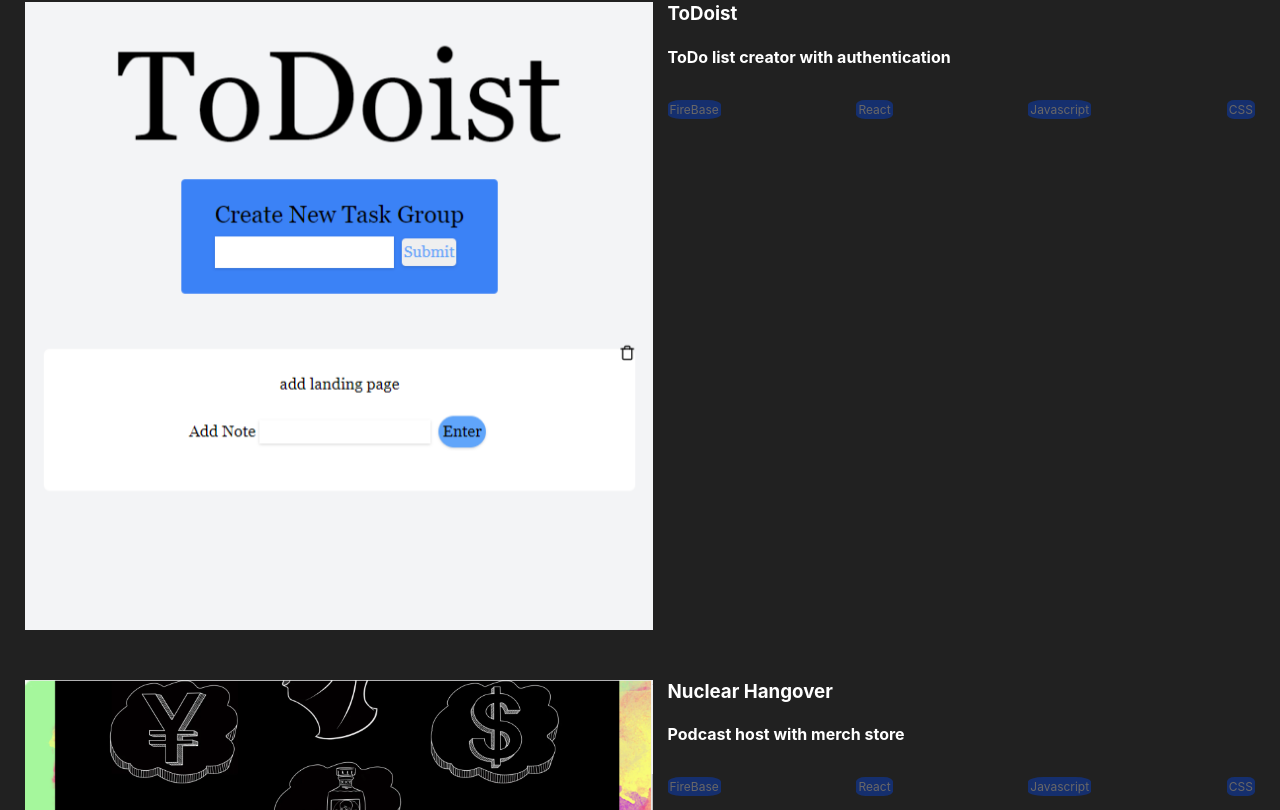
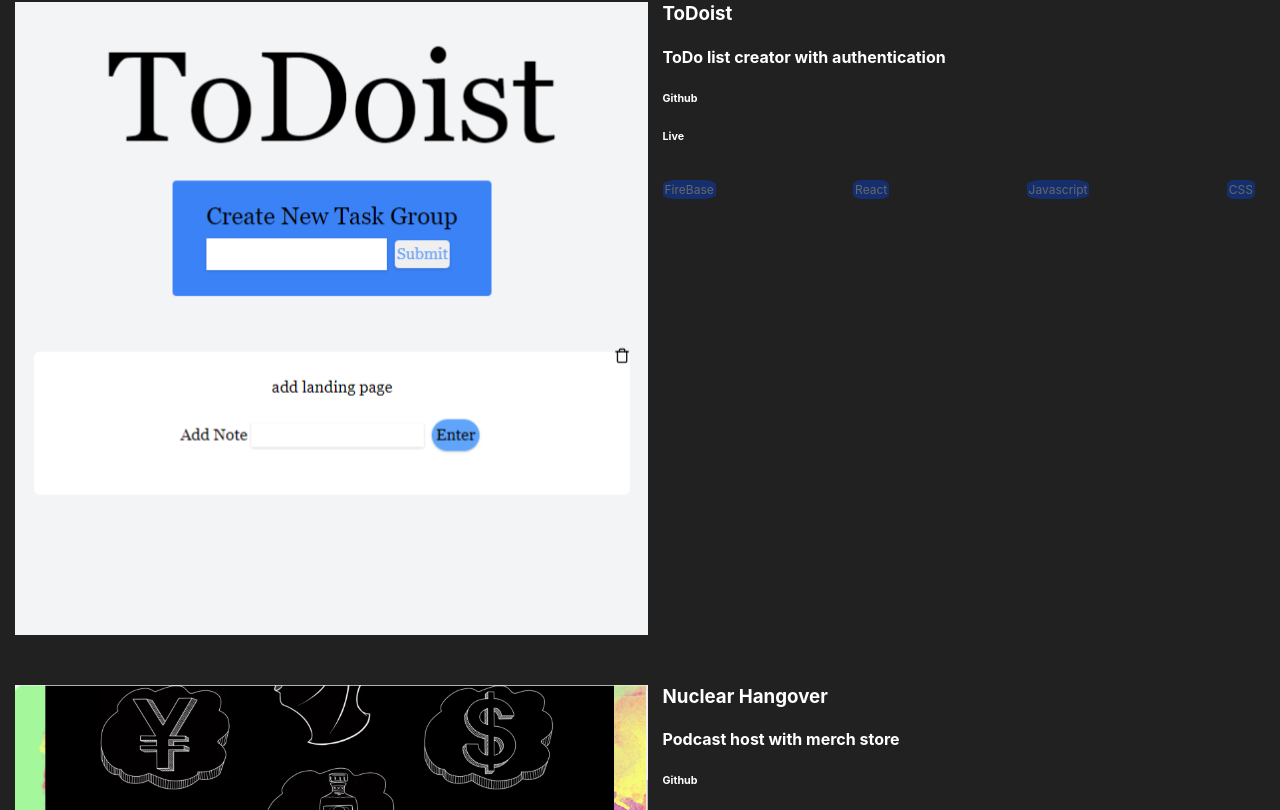
Before and after one commit to andbostick/portfolio, a Next.js app: page / in a window 1280 px wide. Shown: the part 490-1300 px from the top of the page. Built offline with nearby package versions, Linux system fonts and the light colour scheme.

Commit message:
github and live link

```diff
--- a/components/Projects.js
+++ b/components/Projects.js
@@ -1,6 +1,6 @@
 import Image from "next/image";
 
-export default function Projects({ src, title, desc, badge }) {
+export default function Projects({ src, title, desc, badge,git,url }) {
   return (
     <div>
       <div className="item-grid">
@@ -8,7 +8,9 @@
 
         <div className="text-box">
           <h3>{title}</h3>
-          <h4>{desc}</h4>
+                  <h4>{desc}</h4>
+                  <h6><a href={git} target='_blank'>Github</a></h6>
+                  <h6><a href={url} target='_blank'>Live</a></h6>
           <div className="badges">
             <p>FireBase</p>
             <p>React</p>
--- a/pages/index.js
+++ b/pages/index.js
@@ -1,46 +1,48 @@
-import Head from 'next/head'
-import Image from 'next/image'
-import styles from '../styles/Home.module.css'
-import todoist from "../images/todist.png"
-import nuclear from '../images/nuclear.png'
+import Head from "next/head";
+import Image from "next/image";
+import styles from "../styles/Home.module.css";
+import todoist from "../images/todist.png";
+import nuclear from "../images/nuclear.png";
 
-import Header from '../components/Header'
-import Tech from '../components/Tech'
-import Projects from '../components/Projects'
-import ContactForm from '../components/ContactForm'
+import Header from "../components/Header";
+import Tech from "../components/Tech";
+import Projects from "../components/Projects";
+import ContactForm from "../components/ContactForm";
 
 export default function Home() {
   return (
     <div>
       <Header />
-      <div className='content'>
+      <div className="content">
         <Tech />
         <h2>Portfolio</h2>
         <Projects
           src={todoist}
-          title={'ToDoist'}
-          desc={'ToDo list creator with authentication'}
+          title={"ToDoist"}
+          desc={"ToDo list creator with authentication"}
+          url={'https://peaceful-wozniak-a77c4c.netlify.app/'}
+          git={'https://github.com/andbostick/todo-board'}
         />
         <Projects
-        src={nuclear}
-          title={'Nuclear Hangover'}
-          desc={'Podcast host with merch store'}
+          src={nuclear}
+          title={"Nuclear Hangover"}
+          desc={"Podcast host with merch store"}
+          url={'https://nuclearhangover.com'}
+          git={'https://github.com/andbostick/next-nuclear'}
         />
         <ContactForm />
-        </div>
-      <style jsx>{
-        `
+      </div>
+      <style jsx>{`
         h2 {
           color: white;
           font-size: 20px;
           font-weight: 500;
+        }
+        .content {
+          margin-left: 15px;
 
-      }
-        .content{
-          margin-left:25px;
         }
-        `
-      }</style>
+      `}</style>
     </div>
-  )
+  );
 }
```
